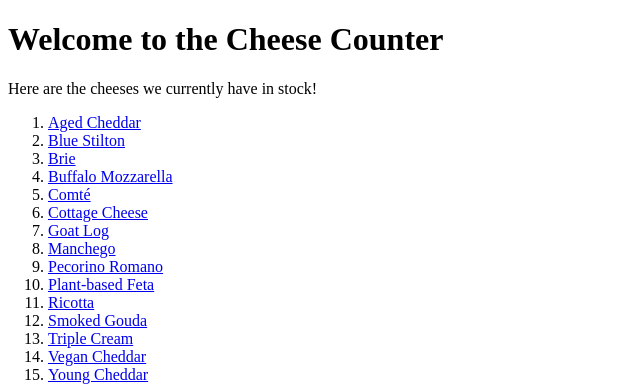
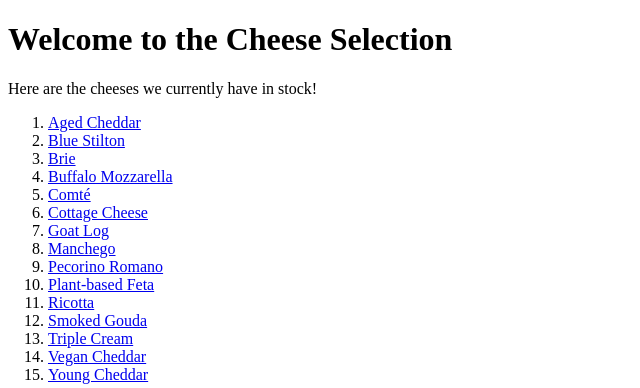
Before and after one commit to TonyJenkins/wat-django-deli, a Django app: page /cheese-counter/ in a window 1280 px wide. Shown: the top 388 px of the page, without its empty margins (0-640 px from the left). Run offline with Django 5.2, Linux system fonts and the light colour scheme; data comes from the database, SQL or seed files in the repository.

Commit message:
Customise cheese lists with context

```diff
--- a/lbu_deli/cheese_counter/templates/cheese_counter/cheese_list.html
+++ b/lbu_deli/cheese_counter/templates/cheese_counter/cheese_list.html
@@ -2,12 +2,19 @@
 <html lang="en">
 <head>
     <meta charset="UTF-8">
-    <title>Welcome to the Cheese Counter</title>
+    <title>WAT Deli | {{ title }}</title>
+</head>
 <body>
-    <h1>Welcome to the Cheese Counter</h1>
+    <h1>{{ title }}</h1>
     <p>
         Here are the cheeses we currently have in stock!
     </p>
+    {% if vegan_list %}
+    <p>
+        We have an excellent range of vegan cheese.
+    </p>
+    {% endif %}
+
     <ol>
         {% for cheese in cheeses %}
             <li>
--- a/lbu_deli/cheese_counter/views.py
+++ b/lbu_deli/cheese_counter/views.py
@@ -8,6 +8,7 @@ def cheese_list(request):
 
     context = {
         'cheeses': cheeses,
+        'title': 'Welcome to the Cheese Selection',
     }
 
     return render(request, 'cheese_counter/cheese_list.html', context)
@@ -18,6 +19,8 @@ def vegan(request):
 
     context = {
         'cheeses': vegan_cheeses,
+        'title': 'Welcome to the Vegan Cheese Selection',
+        'vegan_list': True,
     }
 
     return render(request, 'cheese_counter/cheese_list.html', context)
```
